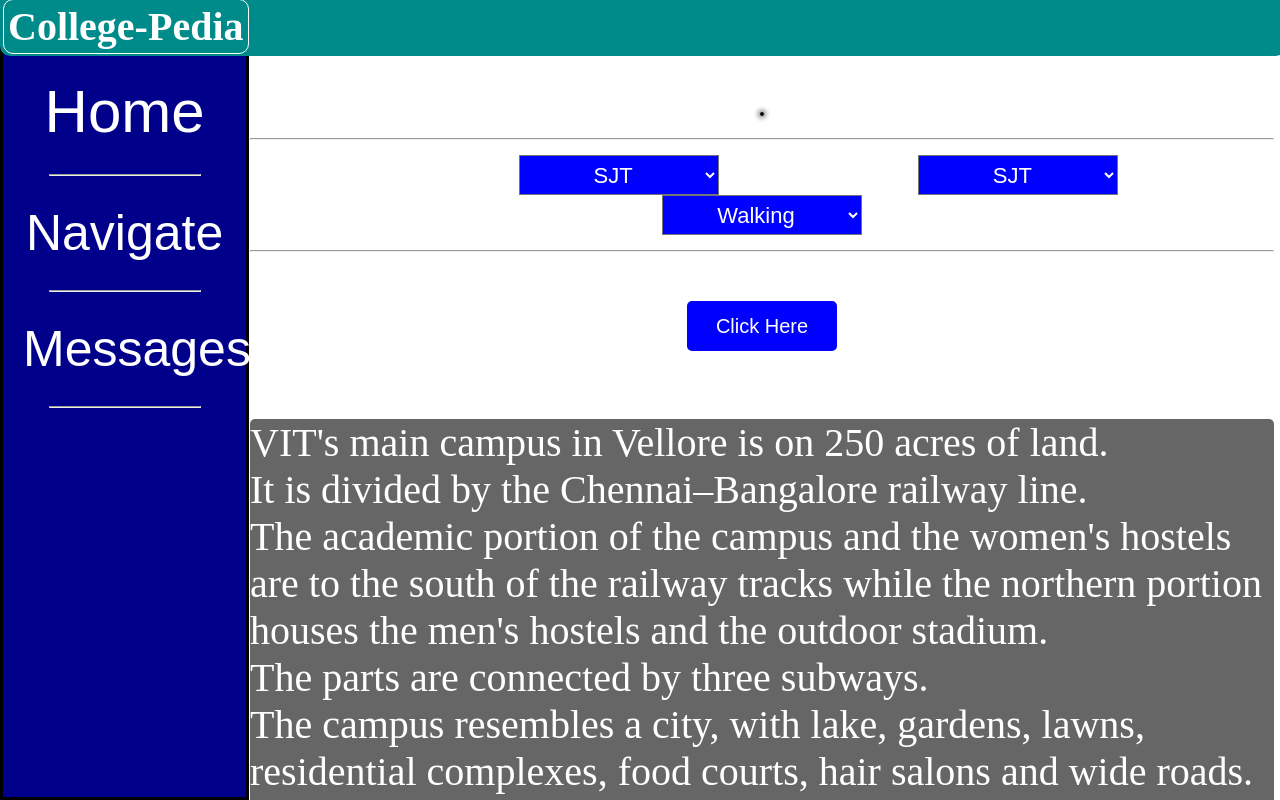
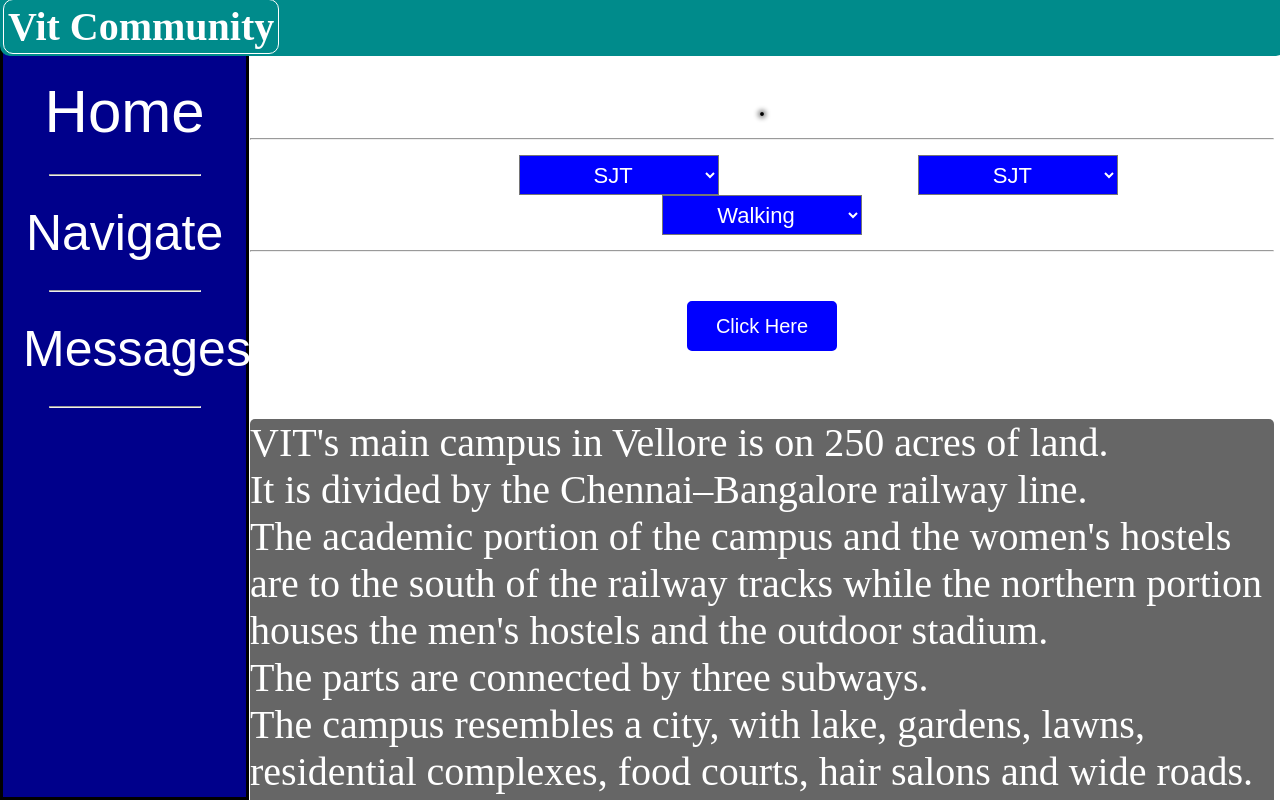
Before and after one commit to shubham1592/GoogleMapsNavigationImplimentationUsingDsa, a plain HTML site: page home.html in a window 1280 px wide. Drawn offline with nearby package versions, Linux system fonts and the light colour scheme; some packages are replaced by stand-ins of ours.

Commit message:
teseting git with vs code

```diff
--- a/home.html
+++ b/home.html
@@ -14,7 +14,7 @@
 </head>
 <body>
 
-    <div id="navbar"><a style=" text-decoration: none; color: white;" href="home.html"><b><span id="sp"><b>College-Pedia</b></span></b></a></div>
+    <div id="navbar"><a style=" text-decoration: none; color: white;" href="home.html"><b><span id="sp"><b>Vit Community</b></span></b></a></div>
     <div id="stat">
         <br><br><br>
         <button class = 'cho' onclick="window.location = '/';";>Home</button><hr style="width:150px;">
```
